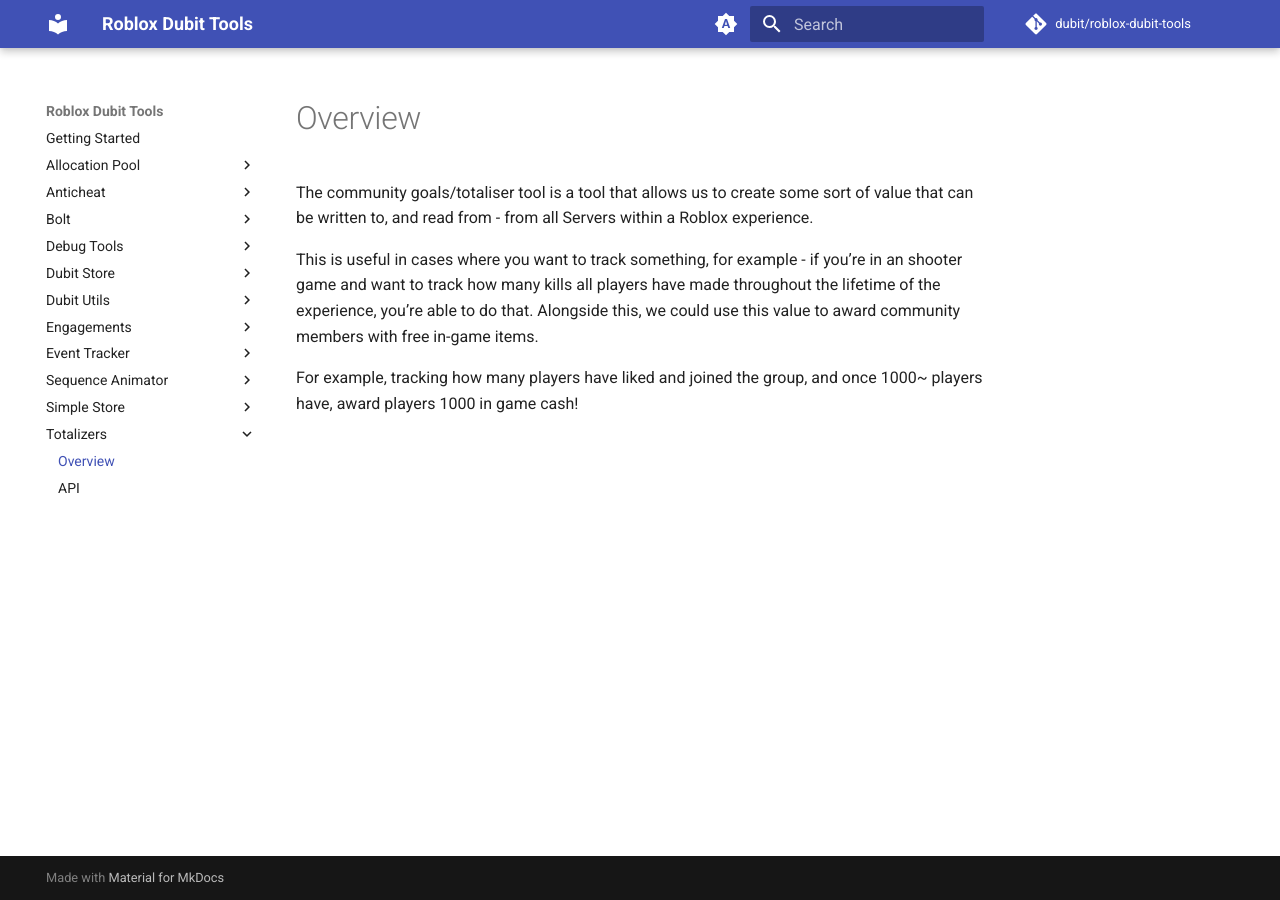
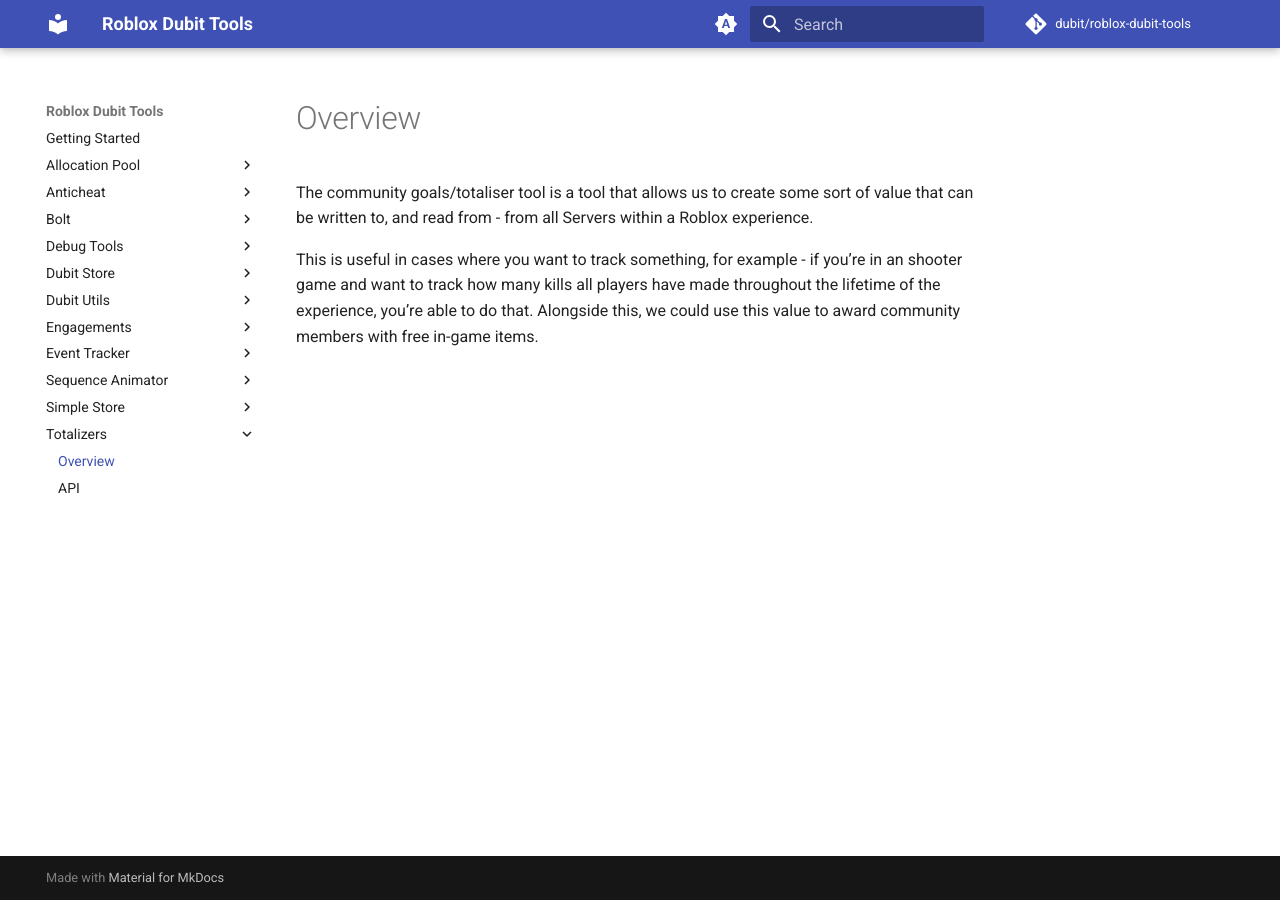
Before and after one commit to dubit/roblox-dubit-tools, an MkDocs documentation site: the page built from Docs/packages/totalizers.md, in a window 1280 px wide. Built offline with MkDocs 1.6.1 and Material for MkDocs 9.7.7, drawn with Linux system fonts in a browser that asks for light colours; comment, search, counter and statistics services are not loaded.

Commit message:
Update totalizers.md

```diff
--- a/Docs/packages/totalizers.md
+++ b/Docs/packages/totalizers.md
@@ -3,5 +3,3 @@
 The community goals/totaliser tool is a tool that allows us to create some sort of value that can be written to,  and read from - from all Servers within a Roblox experience.
 
 This is useful in cases where you want to track something, for example - if you’re in an shooter game and want to track how many kills all players have made throughout the lifetime of the experience, you’re able to do that. Alongside this, we could use this value to award community members with free in-game items.
-
-For example, tracking how many players have liked and joined the group, and once 1000~ players have, award players 1000 in game cash!
```
